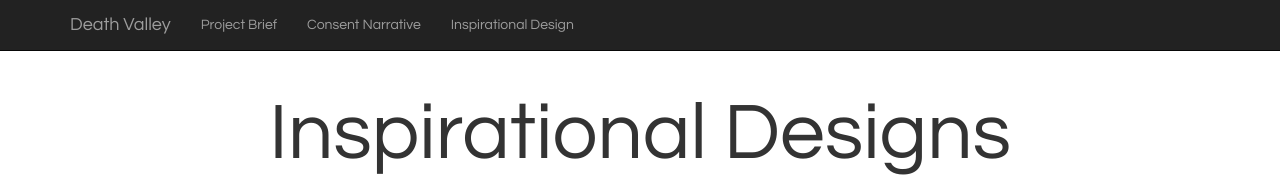
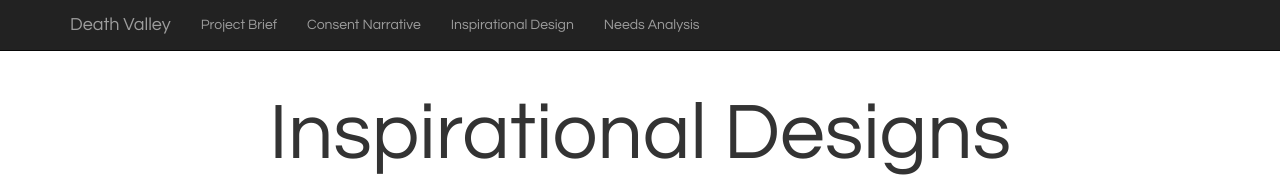
Before and after one commit to srli/hfid_team_death, a plain HTML site: page pages/inspirationalDesign.html in a window 1280 px wide. Shown: the top 177 px of the page. Drawn offline with Linux system fonts and the light colour scheme.

Commit message:
ADD: link to needs analysis page on navbar

```diff
--- a/pages/inspirationalDesign.html
+++ b/pages/inspirationalDesign.html
@@ -45,6 +45,9 @@
                     </li>
                     <li>
                         <a href="#">Inspirational Design</a>
+                    </li>
+                    <li>
+                        <a href="needsAnalysis.html">Needs Analysis</a>
                     </li>
                 </ul>
             </div>
```
